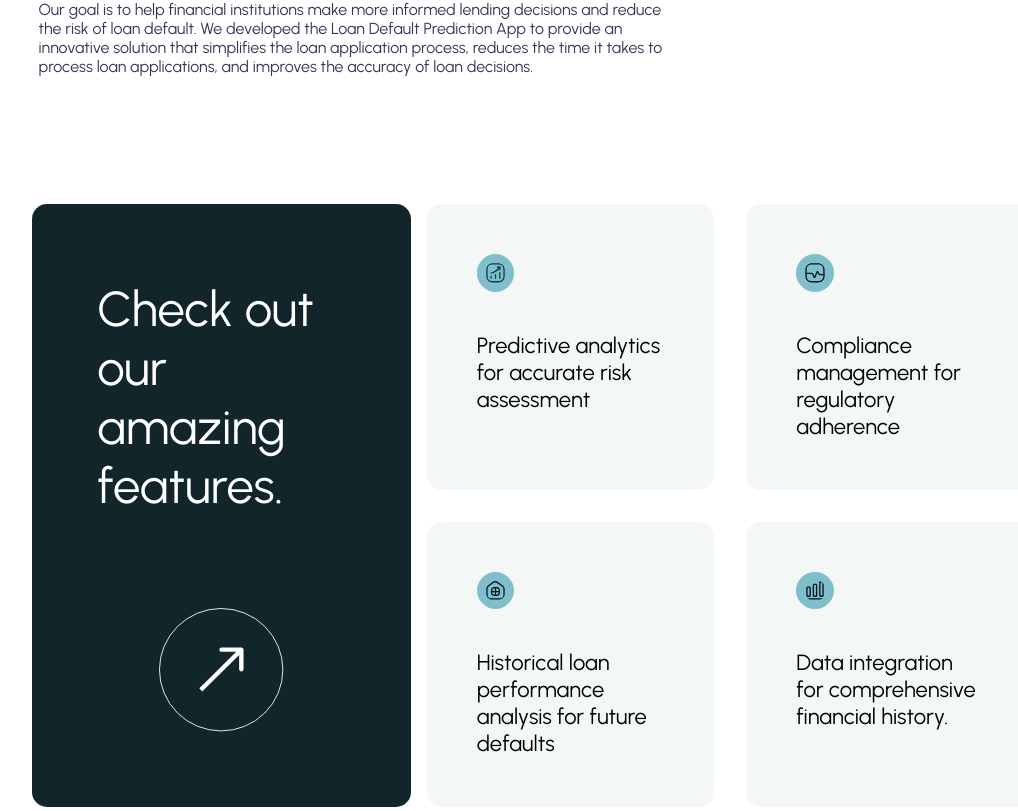
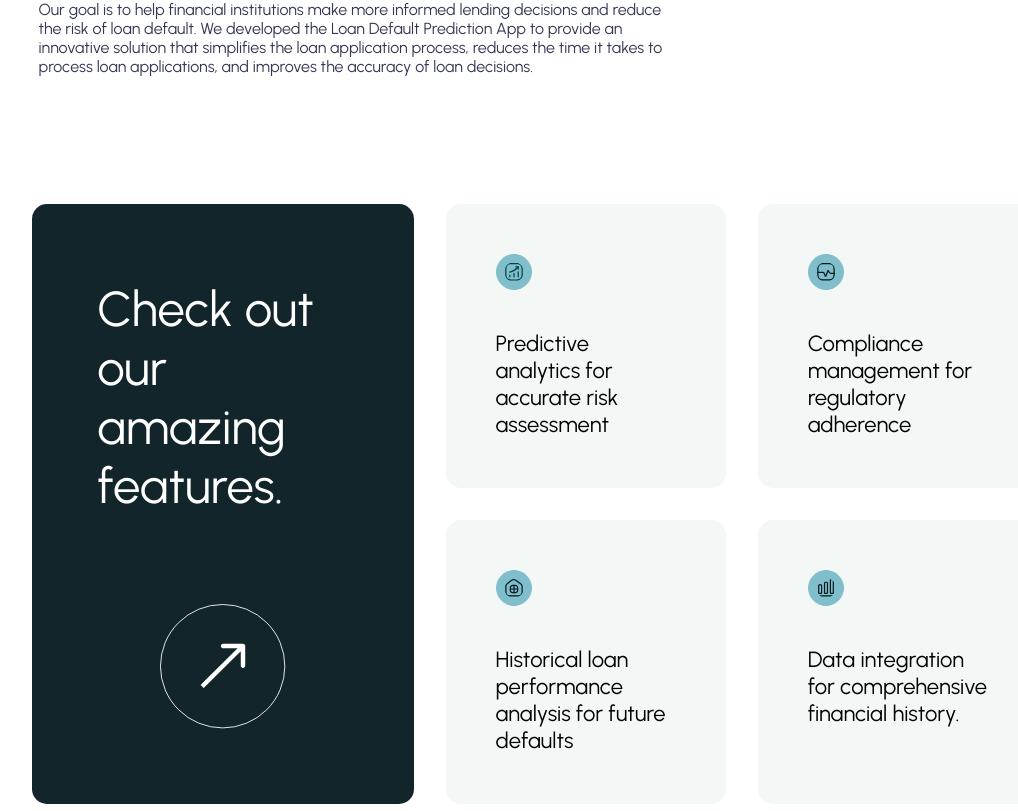
Before and after one commit to t1-loanwise/-loan-wise-Group1-Team1A, a React (Create React App) app: page / in a window 1280 px wide. Shown: the part 2329-3140 px from the top of the page, without its empty margins (51-1069 px from the left). Built offline with nearby package versions, Linux system fonts and the light colour scheme.

Commit message:
style: updated styles in home page

```diff
--- a/src/styles/Home.css
+++ b/src/styles/Home.css
@@ -145,7 +145,7 @@
 
 .feature-section {
   display: flex;
-  gap: 1em;
+  gap: 2em;
   justify-content: space-between;
   padding: 5% 6.5%;
 }
@@ -179,7 +179,7 @@
   display: grid;
   grid-template-columns: 40% 40%;
   gap: 2em;
-  width: 67.5%;
+  width: 65%;
 }
 
 .featureCard-container {
```
